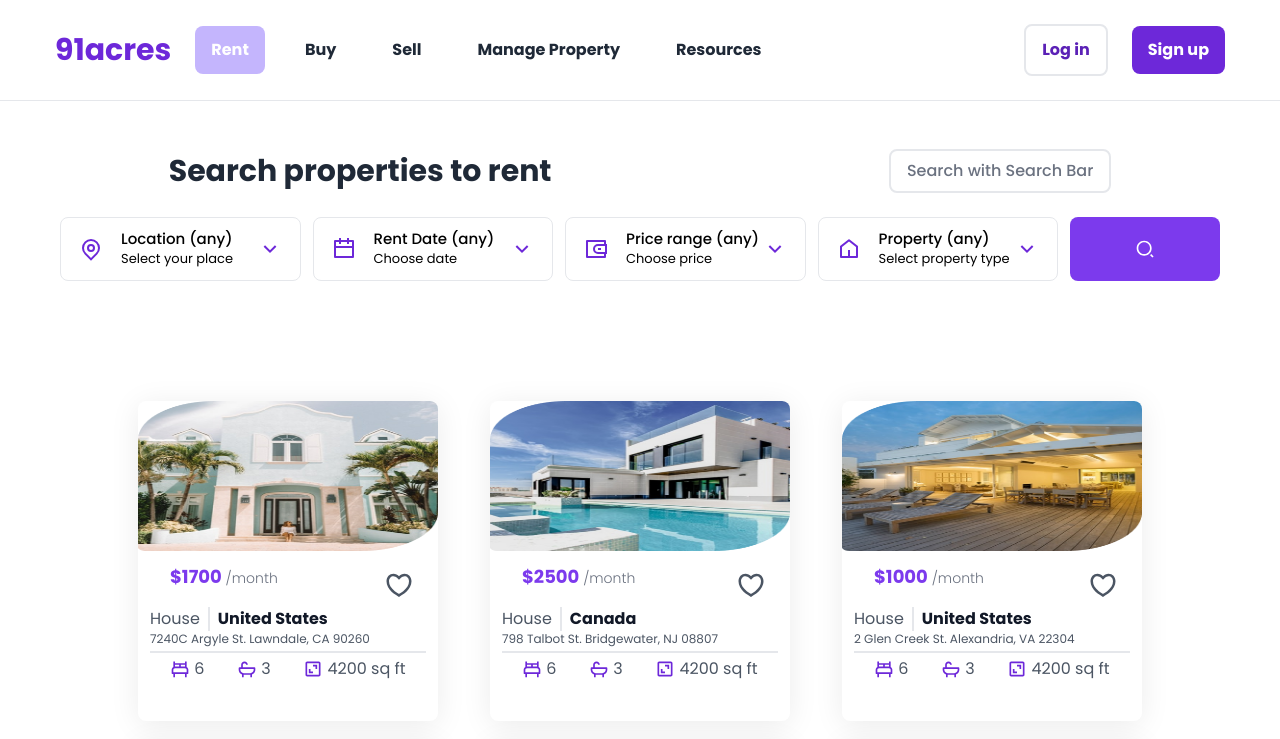
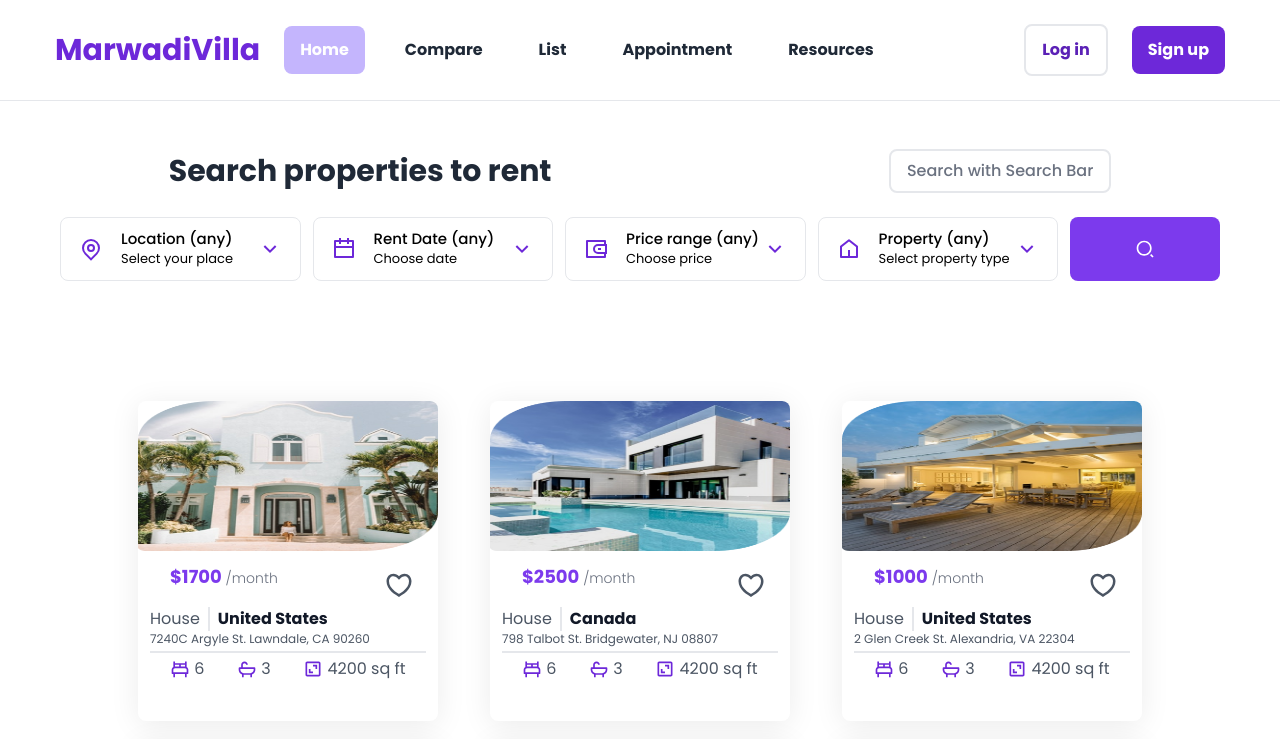
Before and after one commit to anupsinghh/MarwadiVilla, a React (Create React App) app: page / in a window 1280 px wide. Shown: the top 739 px of the page. Built offline with nearby package versions, Linux system fonts and the light colour scheme.

Commit message:
navbar created with pages

```diff
--- a/public/index.html
+++ b/public/index.html
@@ -2,7 +2,7 @@
 <html lang="en">
   <head>
     <meta charset="utf-8" />
-    <link rel="icon" href="./favicon.ico" />
+    <link rel="icon" href="./home.ico" />
     <meta name="viewport" content="width=device-width, initial-scale=1" />
     <meta name="theme-color" content="#000000" />
     <meta
@@ -31,7 +31,7 @@
       href="https://fonts.googleapis.com/css2?family=Poppins:ital,wght@0,100;0,200;0,300;0,400;0,500;0,600;0,700;0,800;0,900;1,100;1,200;1,300;1,400;1,500;1,600;1,700;1,800;1,900&display=swap"
       rel="stylesheet"
     />
-    <title>91acres - property rental portal</title>
+    <title>MarwadiVilla</title>
   </head>
   <body>
     <noscript>You need to enable JavaScript to run this app.</noscript>
--- a/src/components/Footer.js
+++ b/src/components/Footer.js
@@ -7,7 +7,7 @@ const Footer = () => {
             <div className="flex justify-center items-center p-5 gap-4 text-xl" >
                 <p>Made with </p>
                 <RiHeart2Fill className="text-red-500 text-3xl"/>
-                <p> by <span className="text-red-500">Anirudha</span> </p>
+                <p> by <span className="text-red-500">Suraj Anup Pratik</span> </p>
 
             </div>
         </div>
--- a/src/components/Header.js
+++ b/src/components/Header.js
@@ -11,12 +11,12 @@ const Header = () => {
                 <div className="flex justify-between items-center gap-6">
                     <Link to="/">
                         {/* <img src={Logo} alt="logo"/> */}
-                        <p className="text-violet-700 hover:text-violet-800 text-3xl font-bold transition">91acres</p>
+                        <p className="text-violet-700 hover:text-violet-800 text-3xl font-bold transition">MarwadiVilla</p>
                     </Link>
-                    <Link className="px-4 py-3 bg-violet-300 text-white rounded-lg" to="">Rent</Link>
-                    <Link className="px-4 py-3 hover:bg-violet-300 hover:text-white rounded-lg" to="">Buy</Link>
-                    <Link className="px-4 py-3 hover:bg-violet-300 hover:text-white rounded-lg"  to="">Sell</Link>
-                    <Link className="px-4 py-3 hover:bg-violet-300 hover:text-white rounded-lg"  to="">Manage Property</Link>
+                    <Link className="px-4 py-3 bg-violet-300 text-white rounded-lg" to="">Home</Link>
+                    <Link className="px-4 py-3 hover:bg-violet-300 hover:text-white rounded-lg" to="">Compare</Link>
+                    <Link className="px-4 py-3 hover:bg-violet-300 hover:text-white rounded-lg"  to="">List</Link>
+                    <Link className="px-4 py-3 hover:bg-violet-300 hover:text-white rounded-lg"  to="">Appointment</Link>
                     <Link className="px-4 py-3 hover:bg-violet-300 hover:text-white rounded-lg"  to="">Resources</Link>
                 </div>
                 <div className="flex items-center gap-6 ">
```
Also changed, not shown: 2 other files (tests, documents, lock files or other folders).
